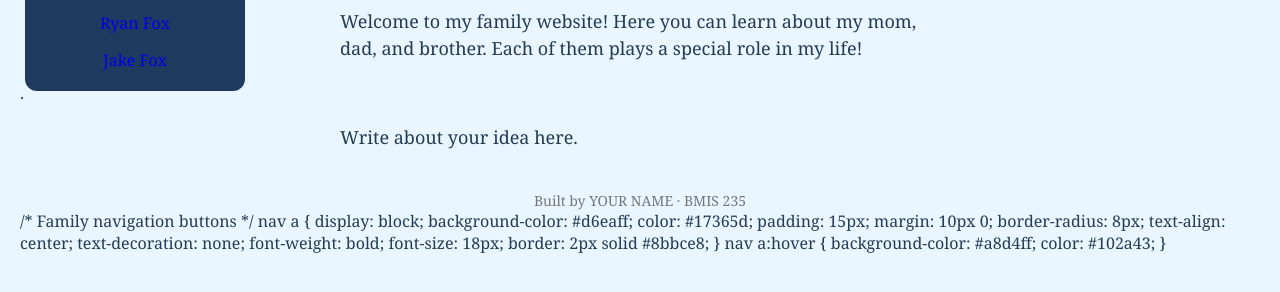
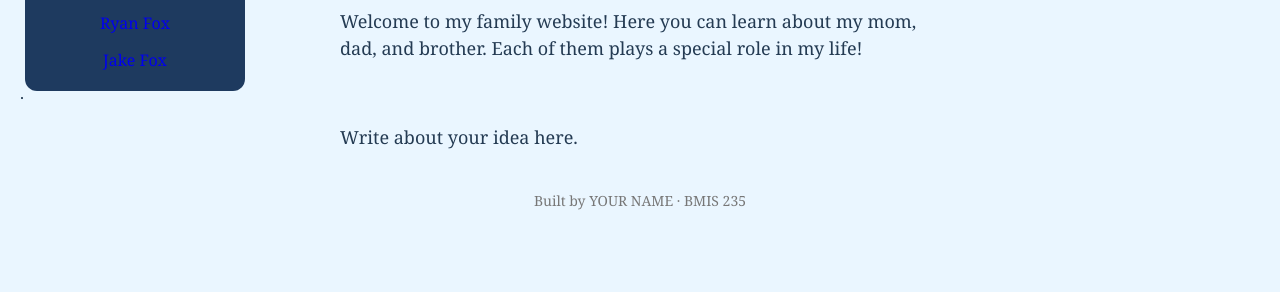
Before and after one commit to Sofox26/bmis235-html-3, a plain HTML site: page index.html in a window 1280 px wide. Shown: the part 182-474 px from the top of the page. Drawn offline with Linux system fonts and the light colour scheme.

Commit message:
Update navigation links in index.html

```diff
--- a/index.html
+++ b/index.html
@@ -50,24 +50,3 @@ Each of them plays a special role in my life!</p>.</p>
 
 </body>
 </html>
-
-
-/* Family navigation buttons */
-nav a {
-  display: block;
-  background-color: #d6eaff;
-  color: #17365d;
-  padding: 15px;
-  margin: 10px 0;
-  border-radius: 8px;
-  text-align: center;
-  text-decoration: none;
-  font-weight: bold;
-  font-size: 18px;
-  border: 2px solid #8bbce8;
-}
-
-nav a:hover {
-  background-color: #a8d4ff;
-  color: #102a43;
-}
```
